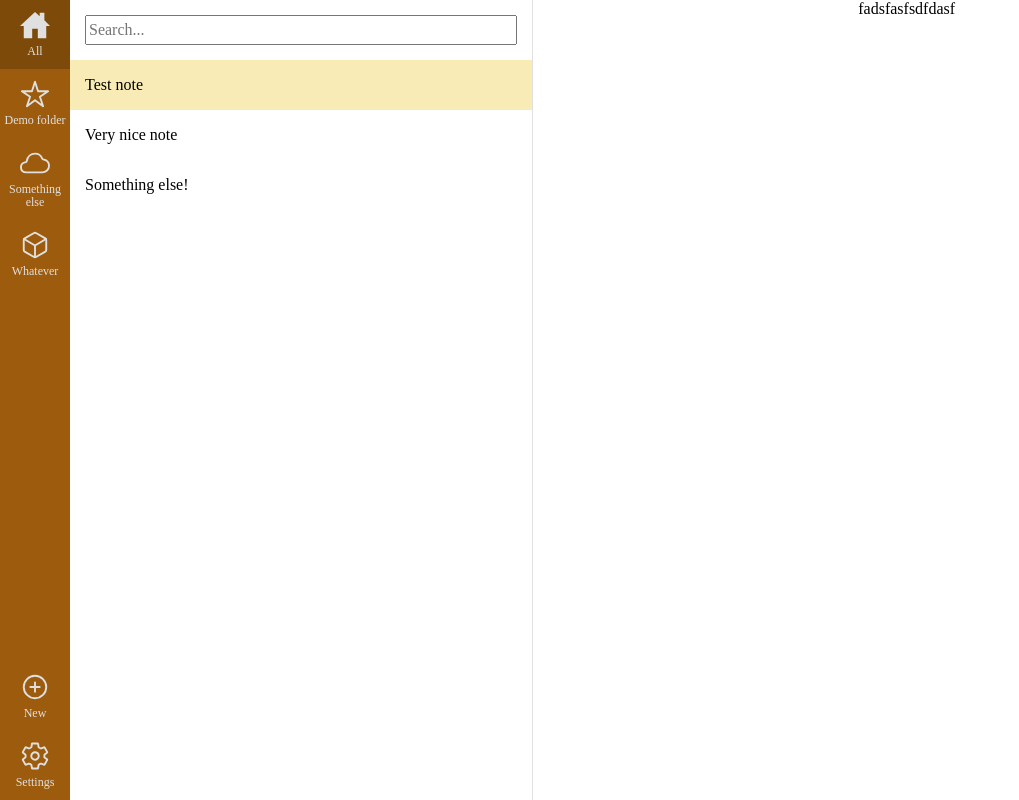
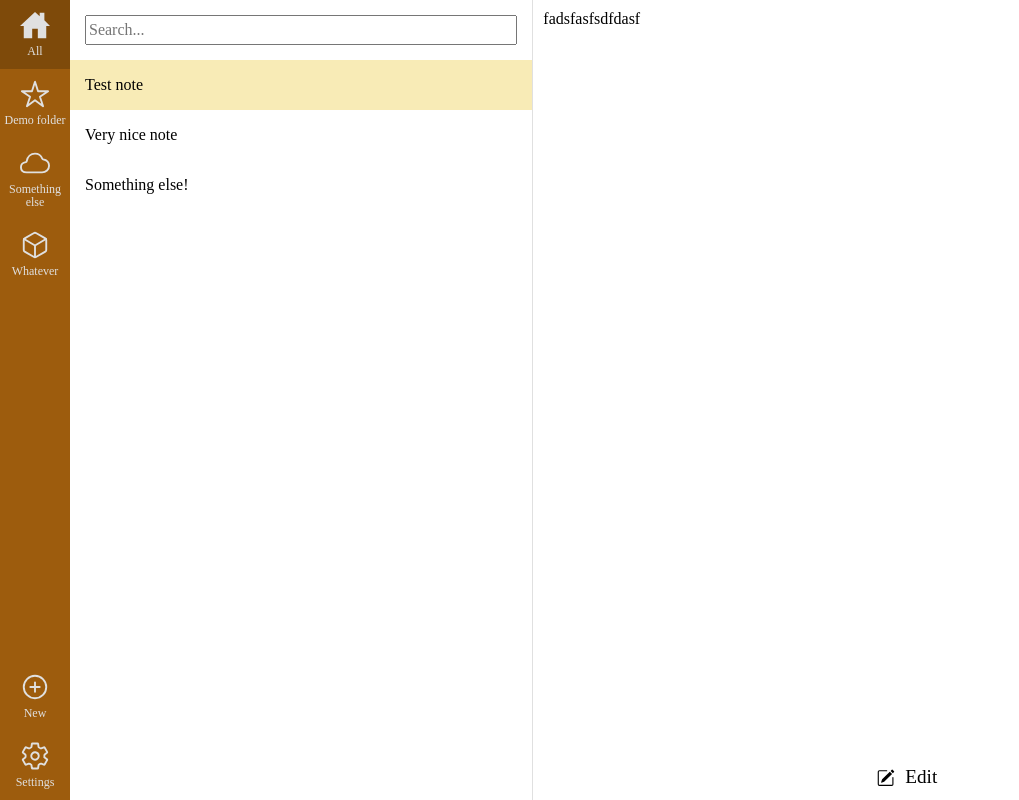
Before and after one commit to a-deriabin/SimplySave, a React (Create React App) app in the folder frontend/: page / in a window 1280 px wide. Both pictures are taken after a click on the element "Test note". Shown: the whole page, without its empty margins (0-1019 px from the left). Built offline with nearby package versions, Linux system fonts and the light colour scheme.

Commit message:
Frontend: note content editing (no save yet).

```diff
--- /dev/null
+++ b/frontend/src/NoteContentView/DisplayView.tsx
@@ -0,0 +1,14 @@
+import React from 'react';
+import styles from "./styles.module.scss";
+
+type PropsType = {
+    content: string,
+}
+
+function DisplayView(props: PropsType) {
+    return (
+        <div className={styles.contentView}>{props.content}</div>
+    );
+}
+
+export default DisplayView;
--- /dev/null
+++ b/frontend/src/NoteContentView/EditView.tsx
@@ -0,0 +1,23 @@
+import React, {useEffect, useRef} from 'react';
+import styles from "./styles.module.scss";
+
+type PropsType = {
+    content: string,
+    onChange: (newContent: string) => void,
+}
+
+function EditView(props: PropsType) {
+    const viewRef = useRef<HTMLDivElement>(null)
+
+    useEffect(() => {
+        viewRef.current && viewRef.current.focus()
+    }, [])
+
+    return (
+        <div ref={viewRef} className={styles.editContentView} contentEditable>
+            {props.content}
+        </div>
+    );
+}
+
+export default EditView;
--- a/frontend/src/NoteContentView/ViewScreen.tsx
+++ b/frontend/src/NoteContentView/ViewScreen.tsx
@@ -1,12 +1,56 @@
-import React from 'react';
+import React, {useState} from 'react';
+import Stack from "../shared/components/Stack";
+import HorizontalButton from "../shared/components/HorizontalButton";
+import styles from './styles.module.scss';
+import {BsPencilSquare} from "react-icons/bs";
+import DisplayView from "./DisplayView";
+import EditView from "./EditView";
+import {IoDocumentTextOutline, IoSaveOutline, IoSaveSharp, IoThumbsUp} from "react-icons/io5";
 
 type PropsType = {
     content: string,
 }
 
 function ViewScreen(props: PropsType) {
+    const [editingContent, setEditingContent] = useState<string>('')
+    const [isEditing, setIsEditing] = useState(false)
+
+    const handleEdit = () => {
+        setIsEditing(true)
+        setEditingContent(props.content)
+    }
+
+    const onContentChange = (newContent: string) => {
+        setEditingContent(newContent)
+    }
+
+    const handleSave = () => {
+        setIsEditing(false)
+        //TODO
+    }
+
     return (
-        <div>{props.content}</div>
+        <Stack className={styles.screenView} direction='column'>
+            {!isEditing && (
+                <>
+                    <DisplayView content={props.content}/>
+                    <HorizontalButton variant='text' onClick={handleEdit}>
+                        <BsPencilSquare className={styles.editIcon}/>
+                        Edit
+                    </HorizontalButton>
+                </>
+            )}
+            {isEditing && (
+                <>
+                    <EditView content={editingContent} onChange={onContentChange}/>
+                    <HorizontalButton variant='text' onClick={handleSave}>
+                        <IoDocumentTextOutline className={styles.editIcon}/>
+                        Save
+                    </HorizontalButton>
+                </>
+            )}
+
+        </Stack>
     );
 }
 
--- /dev/null
+++ b/frontend/src/NoteContentView/styles.module.scss
@@ -0,0 +1,20 @@
+.screenView {
+    height: 100vh;
+}
+
+.contentView {
+    flex: 1;
+    margin: 10px;
+    overflow-y: scroll;
+}
+
+.editContentView {
+    @extend .contentView;
+    border: none;
+    outline: 0 solid #000000;
+}
+
+.editIcon {
+    height: 18px;
+    margin-right: 10px;
+}
```
